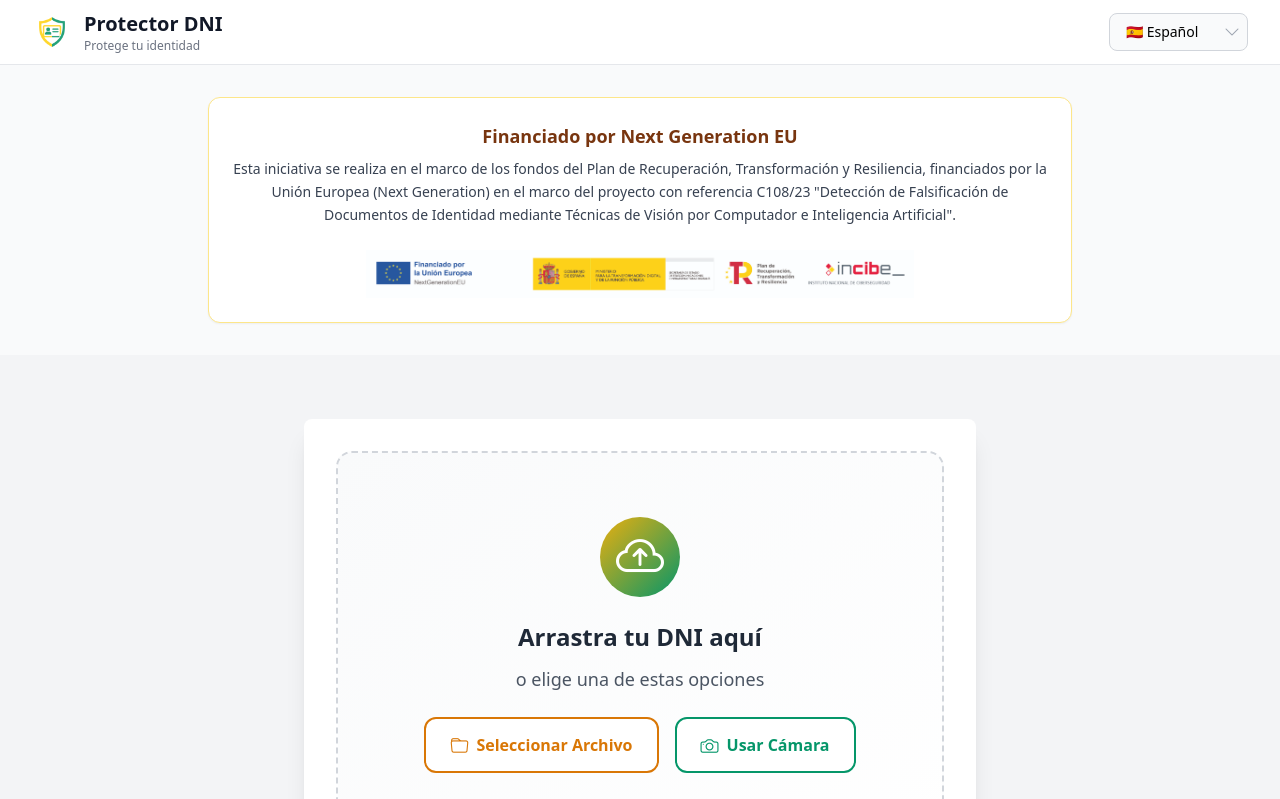
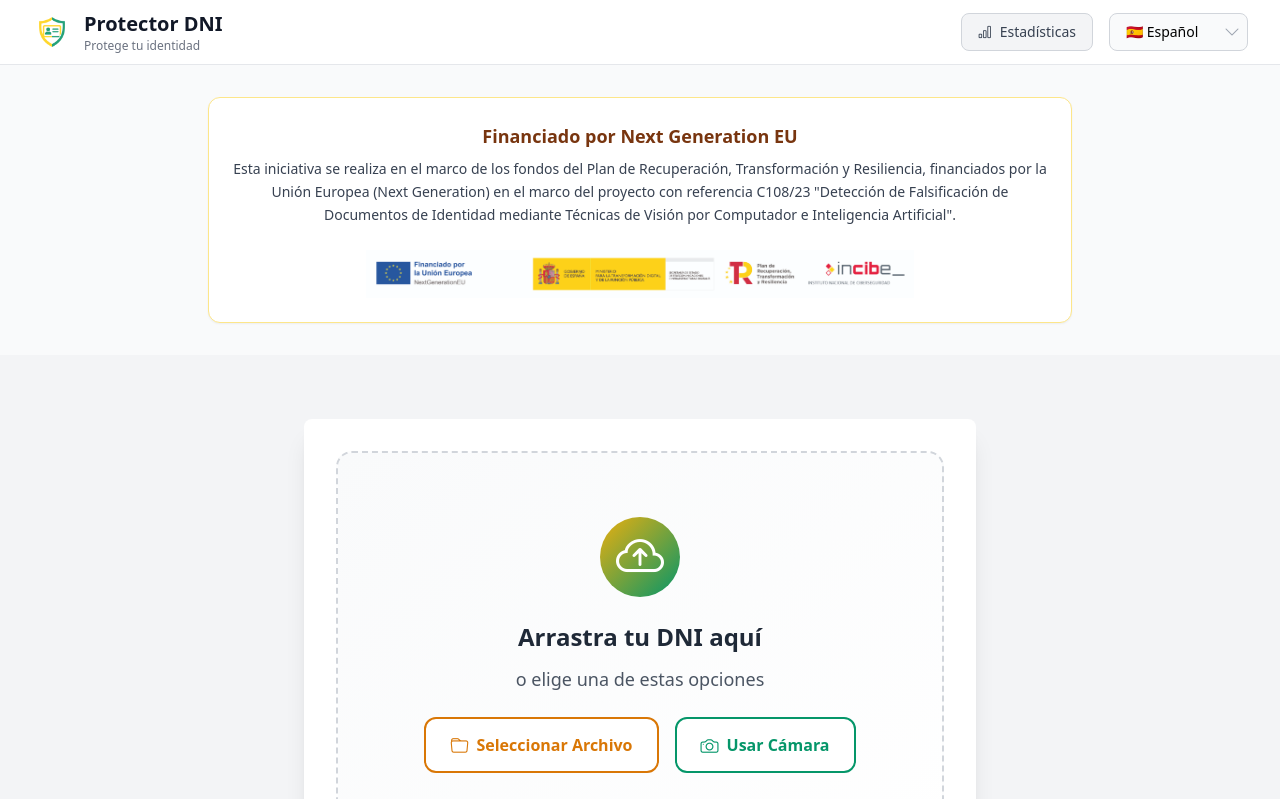
Before and after one commit to sergiosgd01/ProyectoDNI, a React (Vite) app: page / in a window 1280 px wide. Shown: the top 799 px of the page. Built offline with nearby package versions, Linux system fonts and the light colour scheme.

Commit message:
añadido pantalla de estadisticas

```diff
--- a/index.html
+++ b/index.html
@@ -4,15 +4,6 @@
     <meta charset="UTF-8" />
     <link rel="icon" type="image/png" href="/logo-web.png" />
     <meta name="viewport" content="width=device-width, initial-scale=1.0" />
-    <!-- Google tag (gtag.js) -->
-    <script async src="https://www.googletagmanager.com/gtag/js?id=G-B8BCSKKLR2"></script>
-    <script>
-      window.dataLayer = window.dataLayer || [];
-      function gtag(){dataLayer.push(arguments);}
-      gtag('js', new Date());
-
-      gtag('config', 'G-B8BCSKKLR2');
-    </script>
     <title>DNI Protector</title>
   </head>
   <body>
--- a/src/App.jsx
+++ b/src/App.jsx
@@ -9,6 +9,7 @@ import SecuritySection from './components/SecuritySection';
 import FAQ from './components/FAQ';
 import Footer from './components/Footer';
 import ImageCropper from './components/ImageCropper';
+import Statistics from './components/Statistics';
 import './index.css';
 
 function App() {
@@ -17,6 +18,7 @@ function App() {
   const [croppedImageUrl, setCroppedImageUrl] = useState(null);
   const [showCropper, setShowCropper] = useState(false);
   const [showDataModal, setShowDataModal] = useState(false);
+  const [currentView, setCurrentView] = useState('home'); // 'home' o 'statistics'
 
   const handleFileSelect = (file) => {
     setSelectedFile(file);
@@ -70,6 +72,14 @@ function App() {
     setShowDataModal(true);
   };
 
+  const handleShowStatistics = () => {
+    setCurrentView('statistics');
+  };
+
+  const handleShowHome = () => {
+    setCurrentView('home');
+  };
+
   // Efecto para bloquear el scroll cuando hay modales abiertos
   useEffect(() => {
     if (showCropper || showDataModal) {
@@ -86,7 +96,14 @@ function App() {
 
   return (
     <div className="min-h-screen bg-gray-100">
-      <Header />
+      <Header
+        onShowStatistics={handleShowStatistics}
+        onShowHome={handleShowHome}
+        currentView={currentView}
+      />
+
+      {currentView === 'home' ? (
+        <>
           <ProjectInfo />
 
           {/* Sección principal - Aplicación */}
@@ -113,6 +130,10 @@ function App() {
           <SecuritySection />
           <FAQ />
           <Footer />
+        </>
+      ) : (
+        <Statistics onBackHome={handleShowHome} />
+      )}
 
       {/* Componente de recorte modal */}
       {showCropper && previewUrl && (
--- a/src/components/Header.jsx
+++ b/src/components/Header.jsx
@@ -1,7 +1,7 @@
 // src/components/Header.jsx
 import React, { useState } from 'react';
 
-function Header() {
+function Header({ onShowStatistics, onShowHome, currentView }) {
   const [selectedLanguage, setSelectedLanguage] = useState('es');
 
   const languages = [
@@ -15,7 +15,7 @@ function Header() {
       <div className="max-w-7xl mx-auto px-4 sm:px-6 lg:px-8">
         <div className="flex justify-between items-center h-16">
           {/* Logo y nombre */}
-          <div className="flex items-center">
+          <div className="flex items-center cursor-pointer" onClick={onShowHome}>
             <div className="w-10 h-10 flex items-center justify-center mr-3">
               <img
                 src="/logo-web.png"
@@ -28,6 +28,30 @@ function Header() {
               <p className="text-xs text-gray-500">Protege tu identidad</p>
             </div>
           </div>
+
+          {/* Navegación y controles */}
+          <div className="flex items-center space-x-4">
+            {/* Botón de Estadísticas */}
+            <button
+              onClick={currentView === 'home' ? onShowStatistics : onShowHome}
+              className={`inline-flex items-center px-4 py-2 rounded-lg font-medium text-sm transition-all duration-200 ${
+                currentView === 'statistics'
+                  ? 'bg-primary-600 text-white hover:bg-primary-700 shadow-md'
+                  : 'bg-gray-100 text-gray-700 hover:bg-gray-200 border border-gray-300'
+              }`}
+            >
+              {currentView === 'home' ? (
+                <>
+                  <i className="bi bi-bar-chart mr-2"></i>
+                  Estadísticas
+                </>
+              ) : (
+                <>
+                  <i className="bi bi-house mr-2"></i>
+                  Inicio
+                </>
+              )}
+            </button>
 
             {/* Selector de idioma */}
             <div className="relative">
@@ -49,6 +73,7 @@ function Header() {
             </div>
           </div>
         </div>
+      </div>
     </header>
   );
 }
--- /dev/null
+++ b/src/components/Statistics.jsx
@@ -0,0 +1,44 @@
+// src/components/Statistics.jsx
+import React from 'react';
+
+export default function Statistics({ onBackHome }) {
+  return (
+    <div className="min-h-screen bg-gray-100 py-12">
+      <div className="container mx-auto px-4">
+        {/* Header de estadísticas */}
+        <div className="text-center mb-8">
+          <h1 className="text-4xl font-bold text-gray-800 mb-4">
+            📊 Estadísticas de la Web
+          </h1>
+          <p className="text-xl text-gray-600 max-w-3xl mx-auto">
+            Dashboard completo con métricas en tiempo real de Google Analytics
+          </p>
+        </div>
+
+        {/* Dashboard GA4 (Looker Studio) */}
+        <div className="bg-white rounded-lg shadow-lg p-4 mb-8">
+          <iframe
+            title="Dashboard ProyectoDNI (GA4)"
+            src="https://lookerstudio.google.com/reporting/033e33c0-ed82-4285-8a50-5693c2d621c4"
+            width="100%"
+            height="800"
+            frameBorder="0"
+            style={{ border: 0 }}
+            allowFullScreen>
+          </iframe>
+        </div>
+
+        {/* Botón de regreso */}
+        <div className="text-center mt-8">
+          <button
+            onClick={onBackHome}
+            className="inline-flex items-center px-6 py-3 bg-primary-600 text-white font-semibold rounded-lg hover:bg-primary-700 transition-colors duration-200 shadow-lg"
+          >
+            <i className="bi bi-arrow-left mr-2"></i>
+            Volver a la Aplicación
+          </button>
+        </div>
+      </div>
+    </div>
+  );
+}
```
Lines whose indentation alone changed are shown as unchanged.
